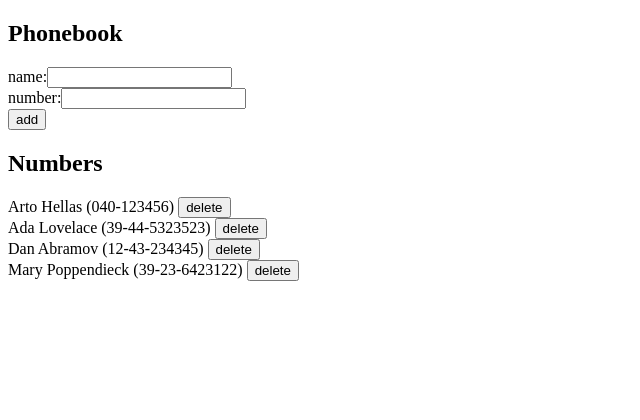
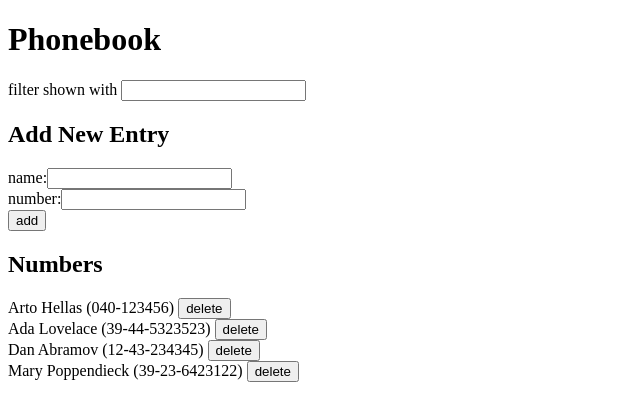
Before and after one commit to Rye123/fullstackopen, a React (Create React App) app in the folder part2/phonebook/: page / in a window 1280 px wide. Shown: the top 420 px of the page, without its empty margins (0-640 px from the left). Built offline with nearby package versions, Linux system fonts and the light colour scheme; data requests are answered from the project's data file.

Commit message:
(ex2.9) feat: filter entries by name

```diff
--- a/part2/phonebook/src/App.js
+++ b/part2/phonebook/src/App.js
@@ -9,7 +9,7 @@ const PhonebookForm = ({handlePhonebookFormSubmission}) => {
 
   return (
     <>
-      <h2>Phonebook</h2>
+      <h2>Add New Entry</h2>
       <form onSubmit={
         (e) => {
           e.preventDefault();
@@ -65,6 +65,7 @@ const PhonebookListing = ({deleteEntry, persons}) => {
 
 const App = () => {
   const [persons, setPersons] = useState([]) ;
+  const [nameFilter, setNameFilter] = useState("");
 
   // EVENTS
   const handleAddToPhonebook = (formContents) => {
@@ -128,9 +129,13 @@ const App = () => {
 
   return (
     <div>
+      <h1>Phonebook</h1>
+      <div>
+        filter shown with <input value={nameFilter} onChange={(e) => setNameFilter(e.target.value)} />
+      </div>
       <PhonebookForm handlePhonebookFormSubmission={handleAddToPhonebook}/>
       <PhonebookListing
-        persons={persons}
+        persons={(nameFilter === "") ? persons : persons.filter(person => person.name.toLowerCase().includes(nameFilter.toLowerCase()))}
         deleteEntry={deleteEntry}
       />
     </div>
```
